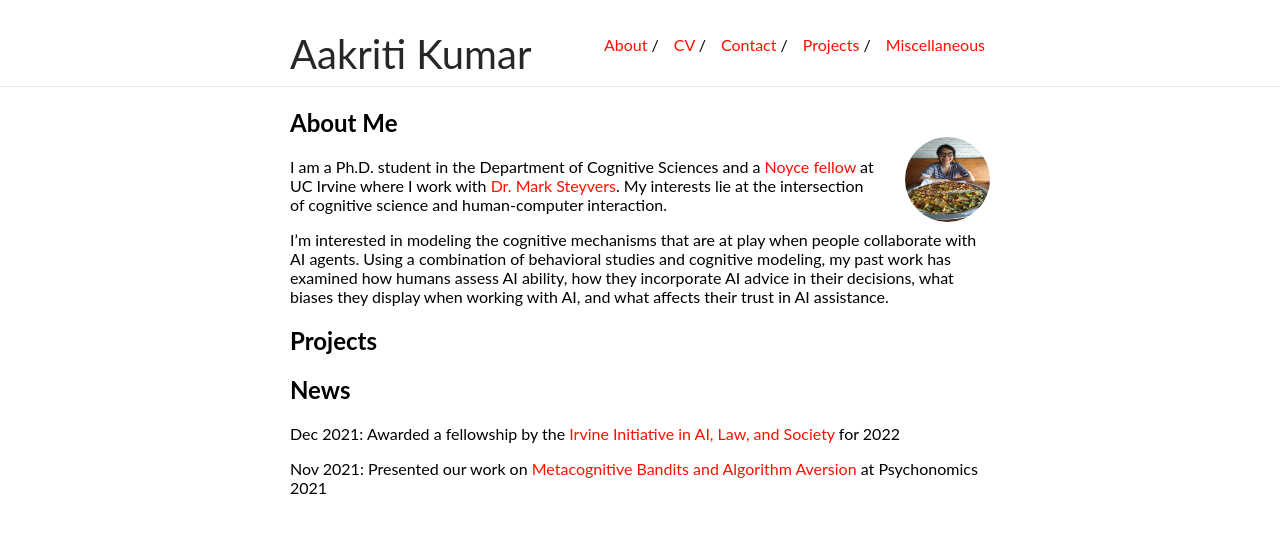
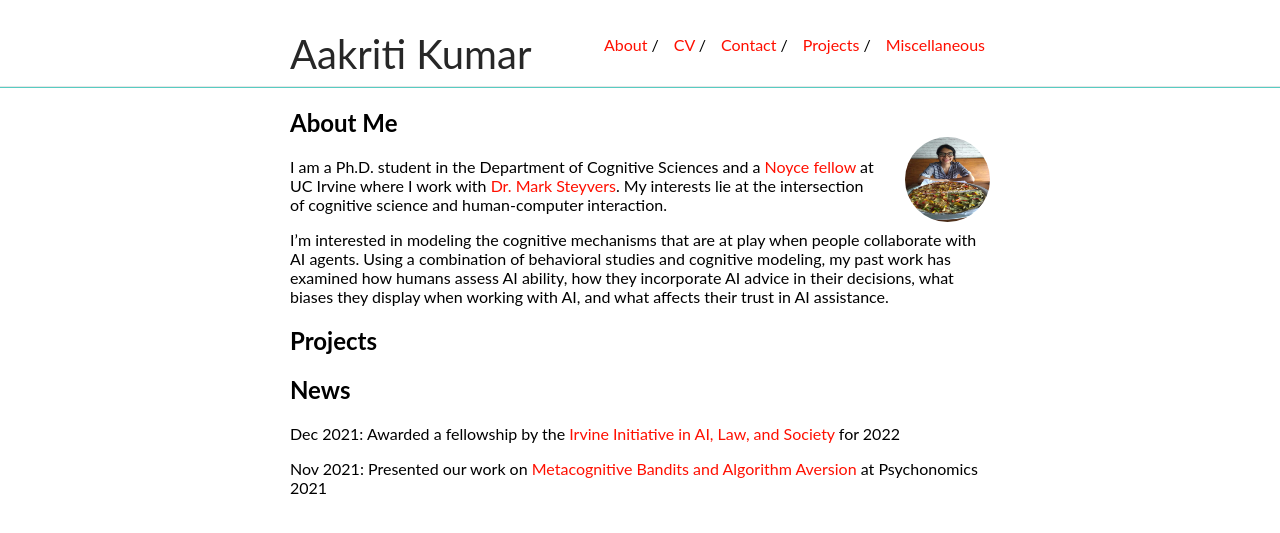
Before and after one commit to aakriti1kumar/aakriti1kumar.github.io, a Jekyll site: the page built from index.md, in a window 1280 px wide. Shown: the top 533 px of the page. Built offline with Jekyll 4.4.1, drawn with Linux system fonts in a browser that asks for light colours; our own code applies the rules of GitHub Pages for plain Markdown files.

Commit message:
Update _style.scss

```diff
--- a/_sass/_style.scss
+++ b/_sass/_style.scss
@@ -25,7 +25,7 @@ hr {
     border: 0;
     height: 0;
     border-top: 1px solid rgba(0, 0, 0, 0.1);
-    border-bottom: 1px solid rgba(255, 255, 255, 0.527);
+    border-bottom: 1px solid rgba(36, 189, 176, 0.76);
 }
 
 /*
```
